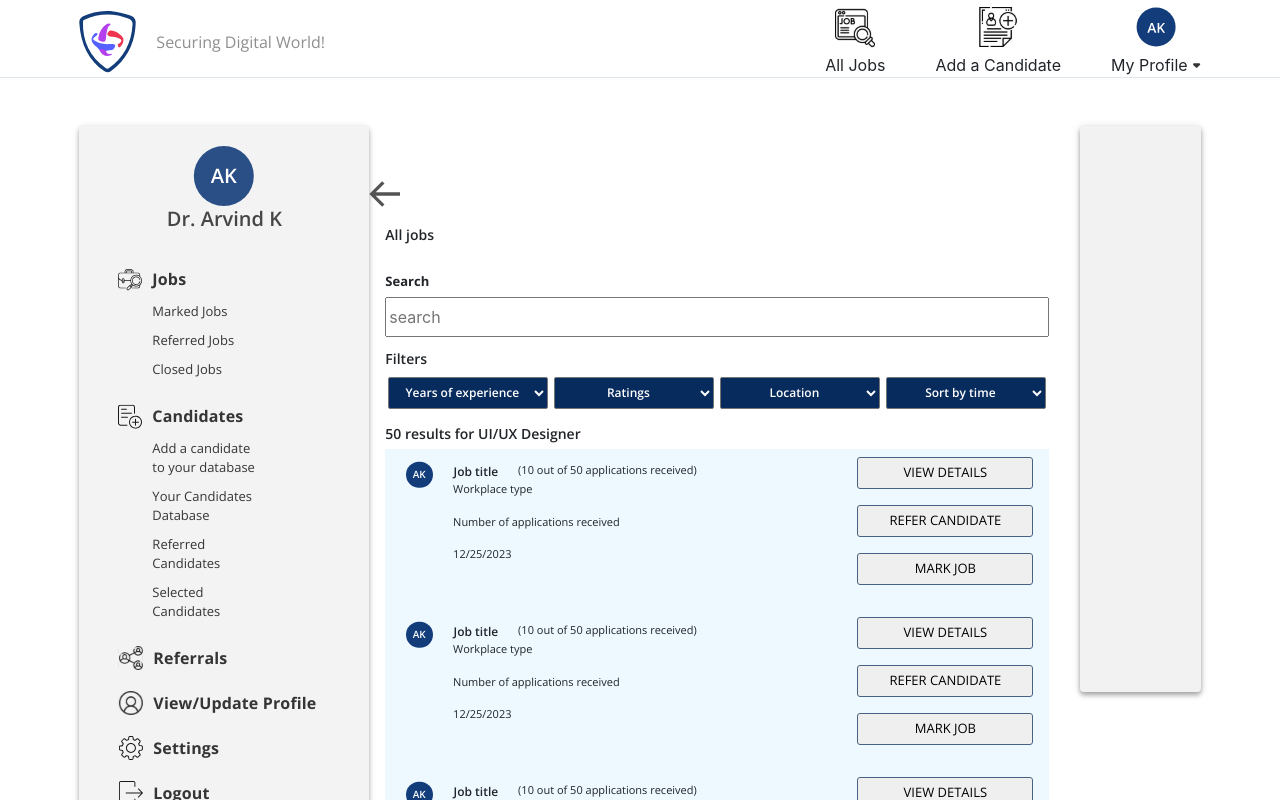
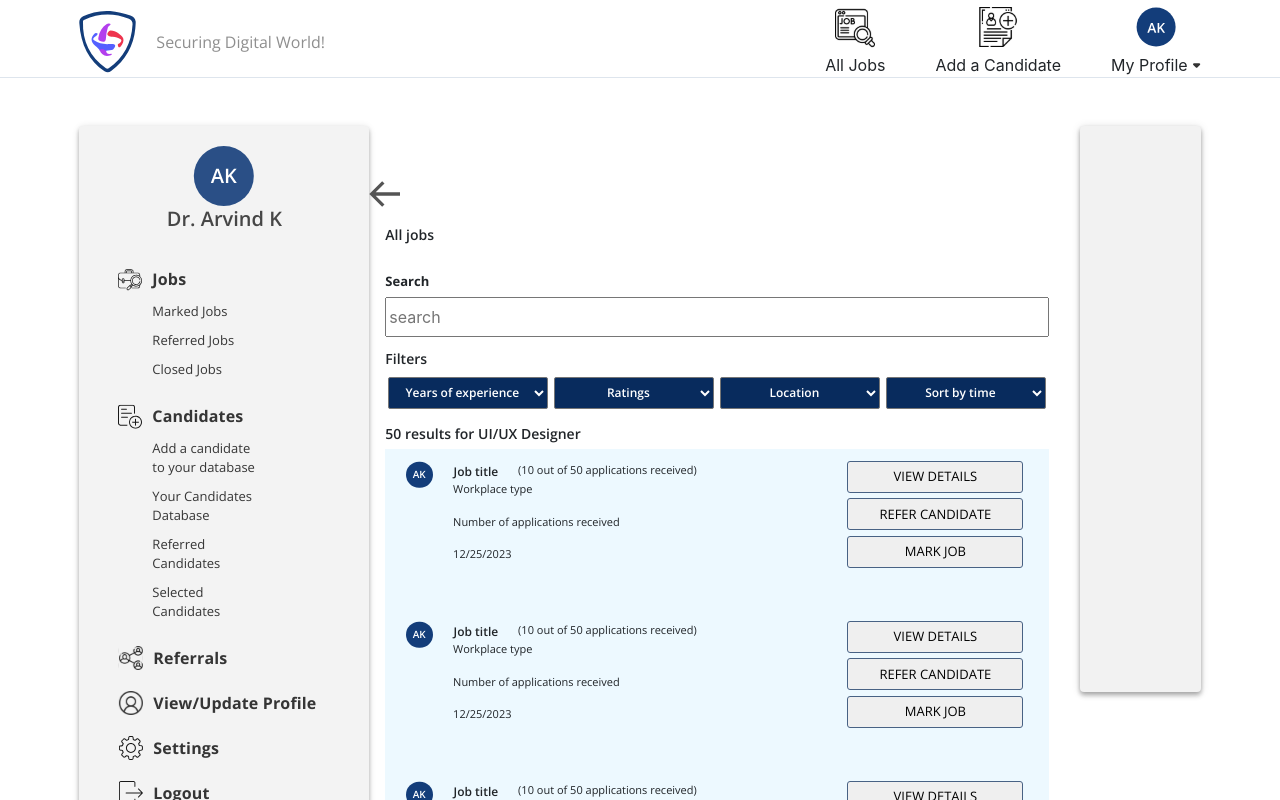
Before and after one commit to ph-dev-labs/hafrex, a React (Create React App) app: page /alljobs in a window 1280 px wide. Shown: the top 800 px of the page. Built offline with nearby package versions, Linux system fonts and the light colour scheme.

Commit message:
updatess

```diff
--- a/src/components/Job-details/Detail.css
+++ b/src/components/Job-details/Detail.css
@@ -26,6 +26,12 @@
     text-transform: uppercase;
     margin-right: 1rem;
 }
+
+.cl {
+  margin: 10px;
+  height: 7rem;
+}
+
 
 .p-t {
     transform: translateY(.8rem)
--- a/src/components/Job-details/Details.jsx
+++ b/src/components/Job-details/Details.jsx
@@ -29,7 +29,7 @@
           </div>
         </div>
       </div>
-      <div className="d-flex flex-column justify-content-around">
+      <div className="d-flex flex-column justify-content-around cl">
         <button onClick={onClick}>View details</button>
         <button>Refer Candidate</button>
         <button onClick={handleFavyChange}>
```
